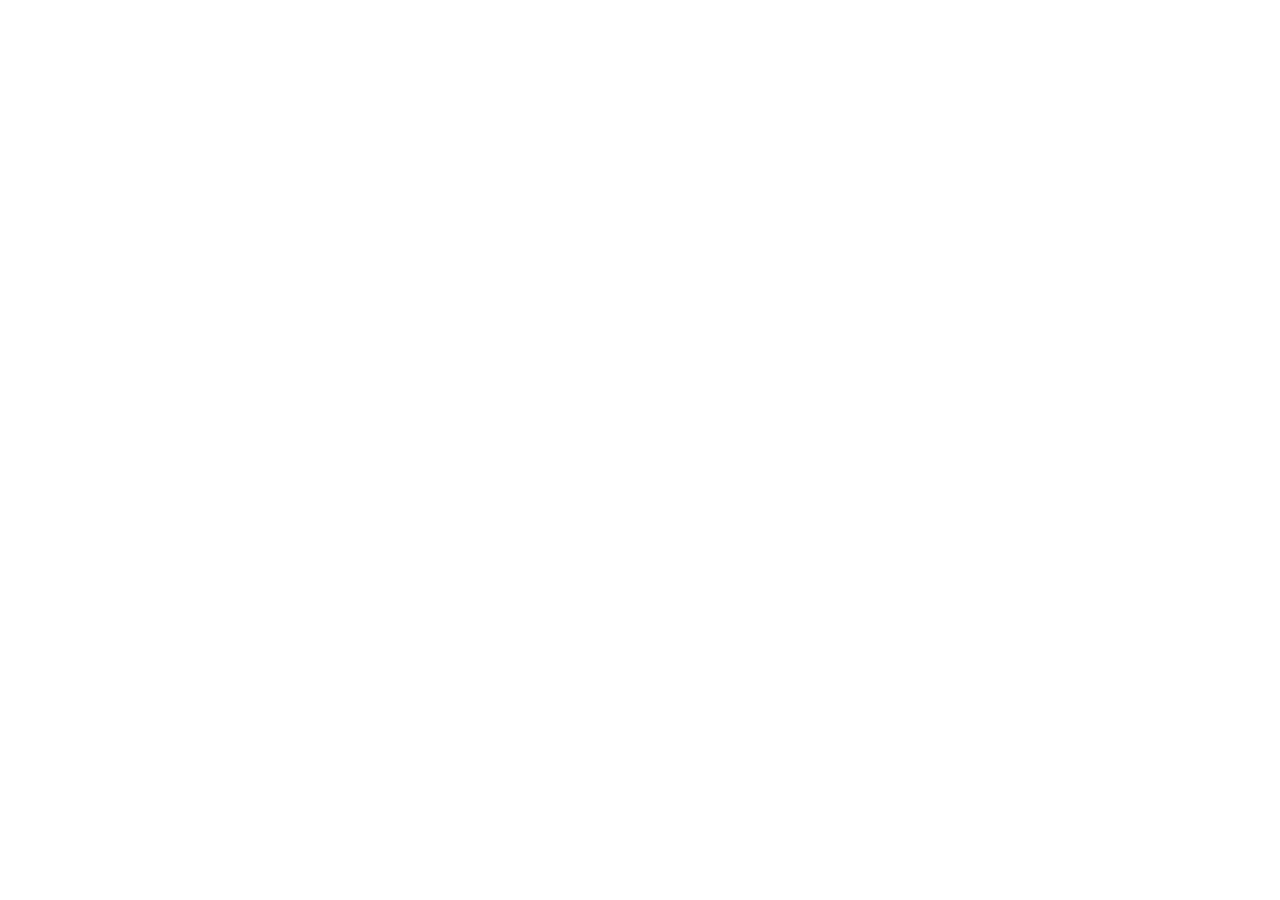
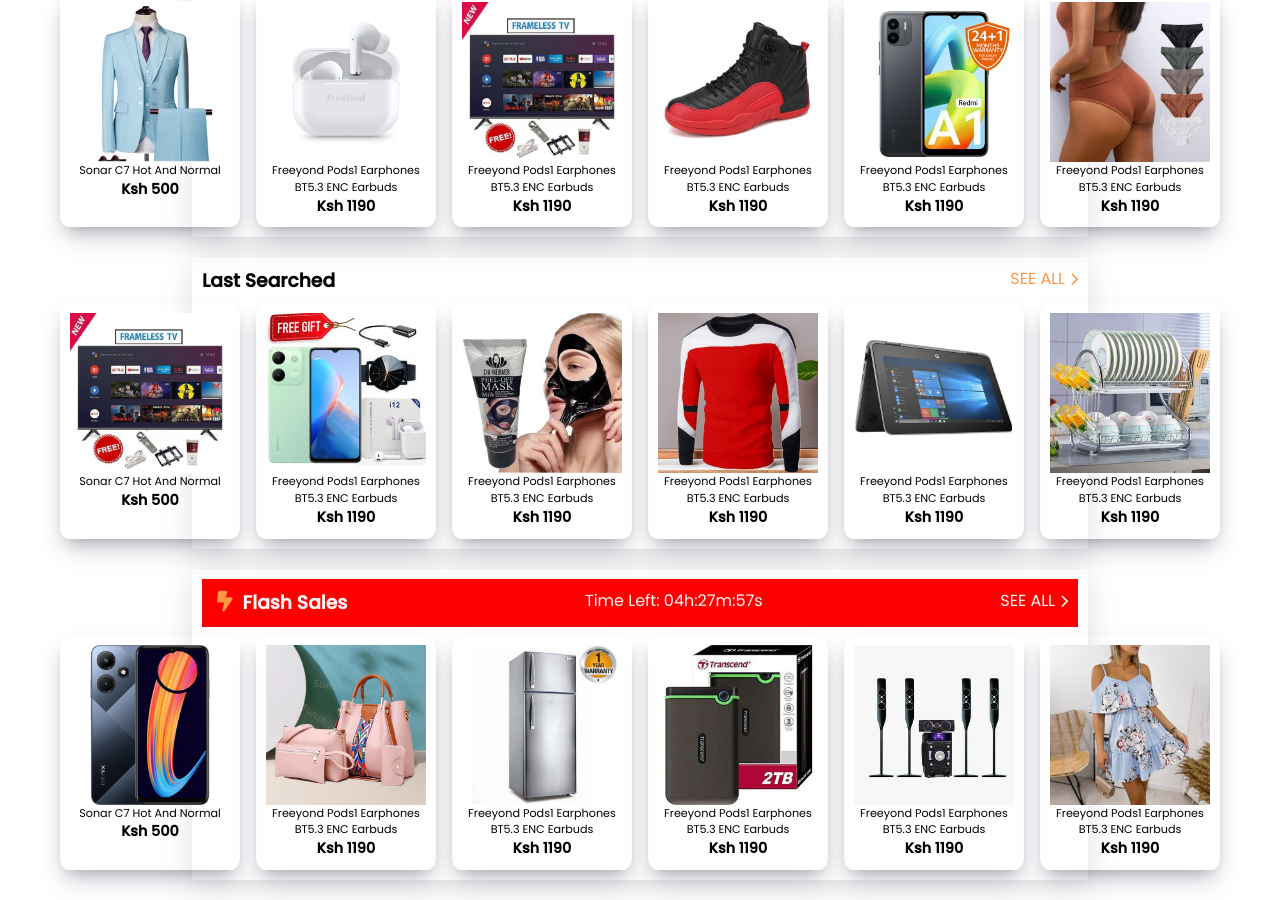
Before and after one commit to Nestamash/Jumomart2, a React (Vite) app: page / in a window 1280 px wide. Shown: the part 858-1758 px from the top of the page. Before the commit the page ends 804 px from the top, so only its background shows below. Built offline with nearby package versions, Linux system fonts and the light colour scheme.

Commit message:
added flash sale

```diff
--- a/src/App.jsx
+++ b/src/App.jsx
@@ -3,6 +3,11 @@
 import Category from './pages/category/Category'
 import SlideShow from './pages/slideshow/SlideShow'
 import SlideshowMobile from './pages/slideshow/slideshowMobile'
+import Lastviewed from './pages/lastviewed/Lastviewed'
+import LastSearched from './pages/lastsearched/LastSearched'
+import FlashSale from './pages/flashsale/FlashSale'
+import Footer from './layouts/footer/Footer'
+
 function App() {
   const images = [
     {url:'./images/slideshow/Flashsale.gif'},
@@ -21,6 +26,10 @@
      <SlideShow images={images}/>
      <Category />
      <SlideshowMobile images={images}/>
+     <Lastviewed />
+     <LastSearched />
+     <FlashSale />
+     {/* <Footer /> */}
 
     </>
   )
--- /dev/null
+++ b/src/layouts/footer/Footer.jsx
@@ -0,0 +1,11 @@
+import React from 'react'
+import './footer.scss'
+const Footer = () => {
+  return (
+    <footer>
+        <h1>footer</h1>
+    </footer>
+  )
+}
+
+export default Footer
--- /dev/null
+++ b/src/layouts/footer/footer.scss
@@ -0,0 +1,6 @@
+
+footer{
+    color: white;
+    background-color: hsl(240,2%,20%);
+    margin-top: auto;
+}
--- /dev/null
+++ b/src/pages/flashsale/FlashSale.jsx
@@ -0,0 +1,67 @@
+import React from 'react'
+import './flashsale.scss'
+const FlashSale = () => {
+    const viewed = [
+        {
+            url:'/images/phone.jpg',
+            title:'Sonar C7 Hot And Normal',
+            price:'Ksh '+500
+    },
+     {
+            url:'/images/handbag.jpg',
+            title:'Freeyond Pods1 Earphones BT5.3 ENC Earbuds',
+            price:'Ksh '+1190
+    },
+    {
+        url:'/images/fridge.jpg',
+        title:'Freeyond Pods1 Earphones BT5.3 ENC Earbuds',
+        price:'Ksh '+1190
+},
+{
+    url:'/images/harddisk.jpg',
+    title:'Freeyond Pods1 Earphones BT5.3 ENC Earbuds',
+    price:'Ksh '+1190
+},
+{
+    url:'/images/audio.jpg',
+    title:'Freeyond Pods1 Earphones BT5.3 ENC Earbuds',
+    price:'Ksh '+1190
+},
+{
+    url:'/images/dress2.jpg',
+    title:'Freeyond Pods1 Earphones BT5.3 ENC Earbuds',
+    price:'Ksh '+1190
+}
+    ]
+  return (
+    <section className='lastviewed-container'>
+        <div className='heading flash'>
+            <h3><i className="fa-solid fa-bolt-lightning"></i>Flash Sales</h3>
+            <p>Time Left: 04h:27m:57s</p>
+            <a href='#'>SEE ALL
+            <i className="fa-solid fa-chevron-right"></i>
+            </a>
+        </div>
+        <div className='product-wrapper'>
+            {
+                viewed.map(view=>{
+                    return(
+                        <div className='card-wrapper'>
+                <figure>
+                    <img src={view.url} alt='/' />
+                </figure>
+                <div className='product-title'>
+                    <p>{view.title}</p>
+                    <h1>{view.price}</h1>
+                </div>
+            </div>
+                    )
+                })
+            }
+
+        </div>
+    </section>
+  )
+}
+
+export default FlashSale
--- /dev/null
+++ b/src/pages/flashsale/flashsale.scss
@@ -0,0 +1,14 @@
+.flash{
+    color: hsl(0, 0%, 96%);
+    padding: 10px;
+    background-color: red;
+
+    a{
+        color: hsl(0, 0%, 96%);
+    }
+    .fa-bolt-lightning{
+        font-size: 1.3rem;
+        margin-right: 10px;
+        color: hsl(27,100%,63%);
+    }
+}
--- /dev/null
+++ b/src/pages/lastsearched/LastSearched.jsx
@@ -0,0 +1,66 @@
+import React from 'react'
+
+const LastSearched = () => {
+    const viewed = [
+        {
+            url:'/images/tv3.jpg',
+            title:'Sonar C7 Hot And Normal',
+            price:'Ksh '+500
+    },
+     {
+            url:'/images/smart7.jpg',
+            title:'Freeyond Pods1 Earphones BT5.3 ENC Earbuds',
+            price:'Ksh '+1190
+    },
+    {
+        url:'/images/skincare1.jpg',
+        title:'Freeyond Pods1 Earphones BT5.3 ENC Earbuds',
+        price:'Ksh '+1190
+},
+{
+    url:'/images/shirt.jpg',
+    title:'Freeyond Pods1 Earphones BT5.3 ENC Earbuds',
+    price:'Ksh '+1190
+},
+{
+    url:'/images/notepad.jpg',
+    title:'Freeyond Pods1 Earphones BT5.3 ENC Earbuds',
+    price:'Ksh '+1190
+},
+{
+    url:'/images/kitchen.jpg',
+    title:'Freeyond Pods1 Earphones BT5.3 ENC Earbuds',
+    price:'Ksh '+1190
+}
+    ]
+  return (
+    <section className='lastviewed-container'>
+        <div className='heading'>
+            <h3>Last Searched</h3>
+            <a href='#'>SEE ALL
+            <i className="fa-solid fa-chevron-right"></i>
+            </a>
+        </div>
+        <div className='product-wrapper'>
+            {
+                viewed.map(view=>{
+                    return(
+                        <div className='card-wrapper'>
+                <figure>
+                    <img src={view.url} alt='/' />
+                </figure>
+                <div className='product-title'>
+                    <p>{view.title}</p>
+                    <h1>{view.price}</h1>
+                </div>
+            </div>
+                    )
+                })
+            }
+
+        </div>
+    </section>
+  )
+}
+
+export default LastSearched
--- /dev/null
+++ b/src/pages/lastviewed/Lastviewed.jsx
@@ -0,0 +1,66 @@
+import React from 'react'
+import './lastviewed.scss'
+const Lastviewed = () => {
+    const viewed = [
+        {
+            url:'/images/suit.jpg',
+            title:'Sonar C7 Hot And Normal',
+            price:'Ksh '+500
+    },
+     {
+            url:'/images/freeyond.jpg',
+            title:'Freeyond Pods1 Earphones BT5.3 ENC Earbuds',
+            price:'Ksh '+1190
+    },
+    {
+        url:'/images/tv.jpg',
+        title:'Freeyond Pods1 Earphones BT5.3 ENC Earbuds',
+        price:'Ksh '+1190
+},
+{
+    url:'/images/shoe.jpg',
+    title:'Freeyond Pods1 Earphones BT5.3 ENC Earbuds',
+    price:'Ksh '+1190
+},
+{
+    url:'/images/xiomi.jpg',
+    title:'Freeyond Pods1 Earphones BT5.3 ENC Earbuds',
+    price:'Ksh '+1190
+},
+{
+    url:'/images/panties.jpg',
+    title:'Freeyond Pods1 Earphones BT5.3 ENC Earbuds',
+    price:'Ksh '+1190
+}
+    ]
+  return (
+    <section className='lastviewed-container'>
+        <div className='heading'>
+            <h3>Last Viewed</h3>
+            <a href='#'>SEE ALL
+            <i className="fa-solid fa-chevron-right"></i>
+            </a>
+        </div>
+        <div className='product-wrapper'>
+            {
+                viewed.map(view=>{
+                    return(
+                        <div className='card-wrapper'>
+                <figure>
+                    <img src={view.url} alt='/' />
+                </figure>
+                <div className='product-title'>
+                    <p>{view.title}</p>
+                    <h1>{view.price}</h1>
+                </div>
+            </div>
+                    )
+                })
+            }
+
+        </div>
+    </section>
+  )
+}
+
+export default Lastviewed
--- /dev/null
+++ b/src/pages/lastviewed/lastviewed.scss
@@ -0,0 +1,67 @@
+.lastviewed-container{
+    display: flex;
+    flex-direction: column;
+}
+.heading{
+    display: flex;
+    justify-content: space-between;
+    width: 100%;
+    // background-color: aqua;
+
+    .fa-solid{
+        font-size: 0.8rem;
+        margin-left: 5px;
+    }
+    a{
+
+        text-decoration: none;
+        color: hsl(27,100%,63%);
+    }
+}
+.product-wrapper{
+    display: grid;
+    grid-template-columns: repeat(2, 180px);
+    grid-template-rows: auto;
+    justify-content: center;
+    gap: 1rem;
+    width: 100%;
+    // background-color: chartreuse;
+}
+.card-wrapper{
+    // width: 180px;
+    border-radius: 5%;
+    padding: 10px;
+    // background-color: red;
+    box-shadow: rgba(50, 50, 93, 0.25) 0px 13px 27px -5px, rgba(0, 0, 0, 0.3) 0px 8px 16px -8px;
+    figure{
+        display: flex;
+        justify-content: center;
+        align-items: center;
+        // padding: 10px;
+
+        // background-color: aquamarine;
+img{
+    border-radius: 0%;
+    // width: 80%;
+}
+
+    }
+}
+.product-title{
+    text-align: center;
+    width: 100%;
+    // background-color: red;
+
+    h1{
+        font-size: 0.9rem;
+    }
+    p{
+        font-size: 0.7rem;
+    }
+}
+
+@media (min-width:50em){
+    .product-wrapper{
+        grid-template-columns: repeat(6, 180px);
+    }
+}
--- a/src/reset.css
+++ b/src/reset.css
@@ -16,10 +16,18 @@
     3. Add accessible line-height
     4. Improve text rendering
   */
+  html{
+    height: 100%;
+  }
   body {
     line-height: 1.5;
     -webkit-font-smoothing: antialiased;
+    /* background-color: red; */
+    min-height: 100%;
+    display: flex;
+    flex-direction: column;
   }
+
   /*
     5. Improve media defaults
   */
```
Also changed, not shown: public/images/freeyond.jpg (added), src/pages/lastsearched/lastsearched.scss (added).
